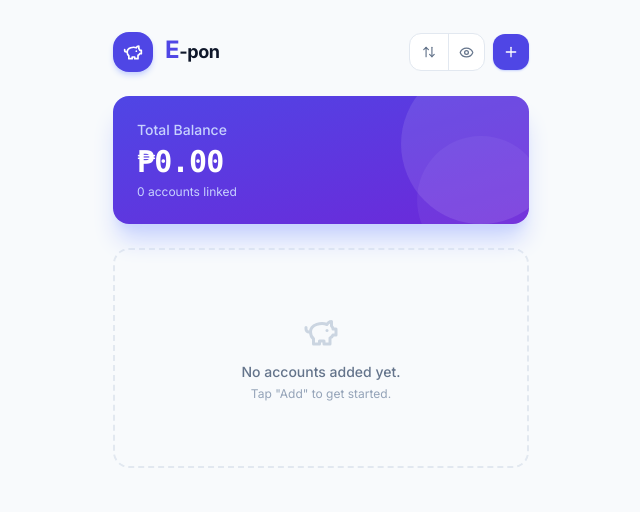
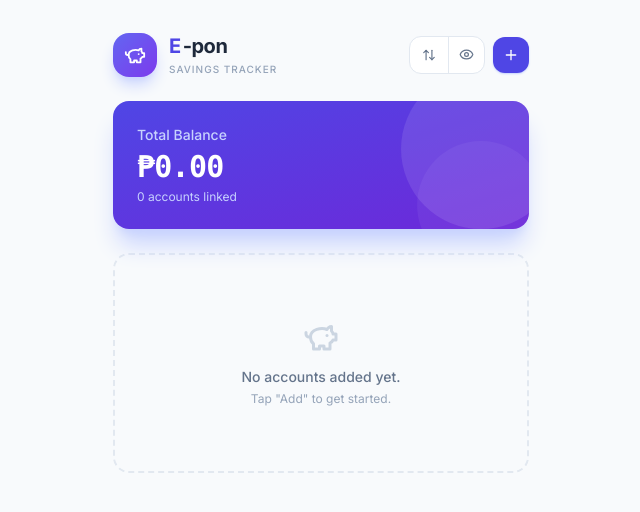
Before and after one commit to jshainesantos/e-pon, a React (Vite) app: page / in a window 1280 px wide. Shown: the top 512 px of the page, without its empty margins (319-959 px from the left). Built offline with nearby package versions, Linux system fonts and the light colour scheme.

Commit message:
feat: update header styling — enhance logo size and add subtitle for clarity

```diff
--- a/src/App.jsx
+++ b/src/App.jsx
@@ -69,12 +69,16 @@ export default function App() {
         {/* Header */}
         <header className="mb-6 flex items-center justify-between">
           <div className="flex items-center gap-3">
-            <div className="flex h-10 w-10 items-center justify-center rounded-2xl bg-indigo-600 shadow-md shadow-indigo-200">
-              <PiggyBank size={20} className="text-white" aria-hidden="true" />
+            <div className="flex h-11 w-11 items-center justify-center rounded-2xl bg-gradient-to-br from-indigo-500 to-violet-600 shadow-lg shadow-indigo-200">
+              <PiggyBank size={22} className="text-white" aria-hidden="true" />
             </div>
-            <h1 className="font-bold tracking-tight text-slate-900">
-              <span className="text-2xl font-extrabold text-indigo-600 leading-none">E</span><span className="text-lg">-pon</span>
-            </h1>
+            <div>
+              <h1 className="flex items-baseline gap-0.5 leading-none">
+                <span className="text-xl font-black text-indigo-600 tracking-tight">E</span>
+                <span className="text-xl font-bold text-slate-800 tracking-tight">-pon</span>
+              </h1>
+              <p className="mt-0.5 text-[10px] font-medium tracking-widest text-slate-400 uppercase">Savings Tracker</p>
+            </div>
           </div>
 
           <div className="flex items-center gap-2">
```
